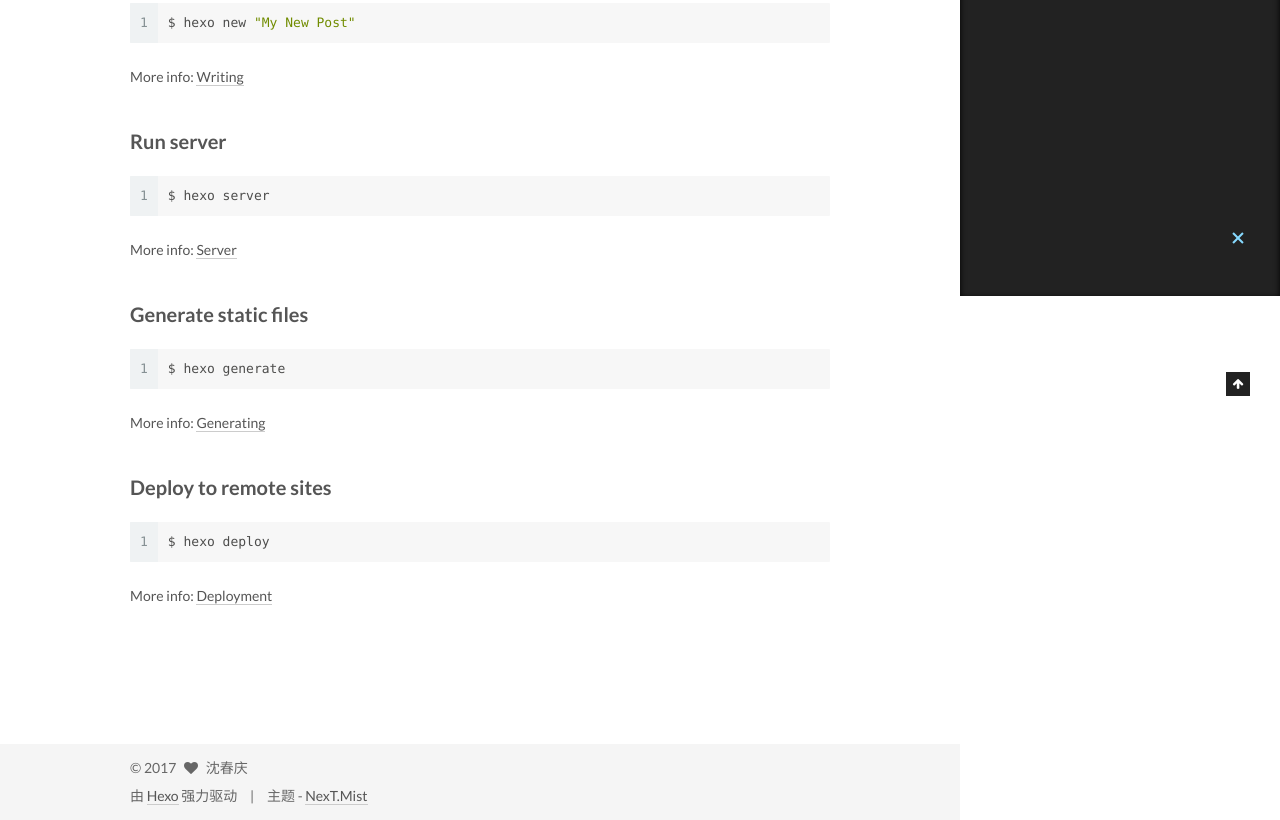
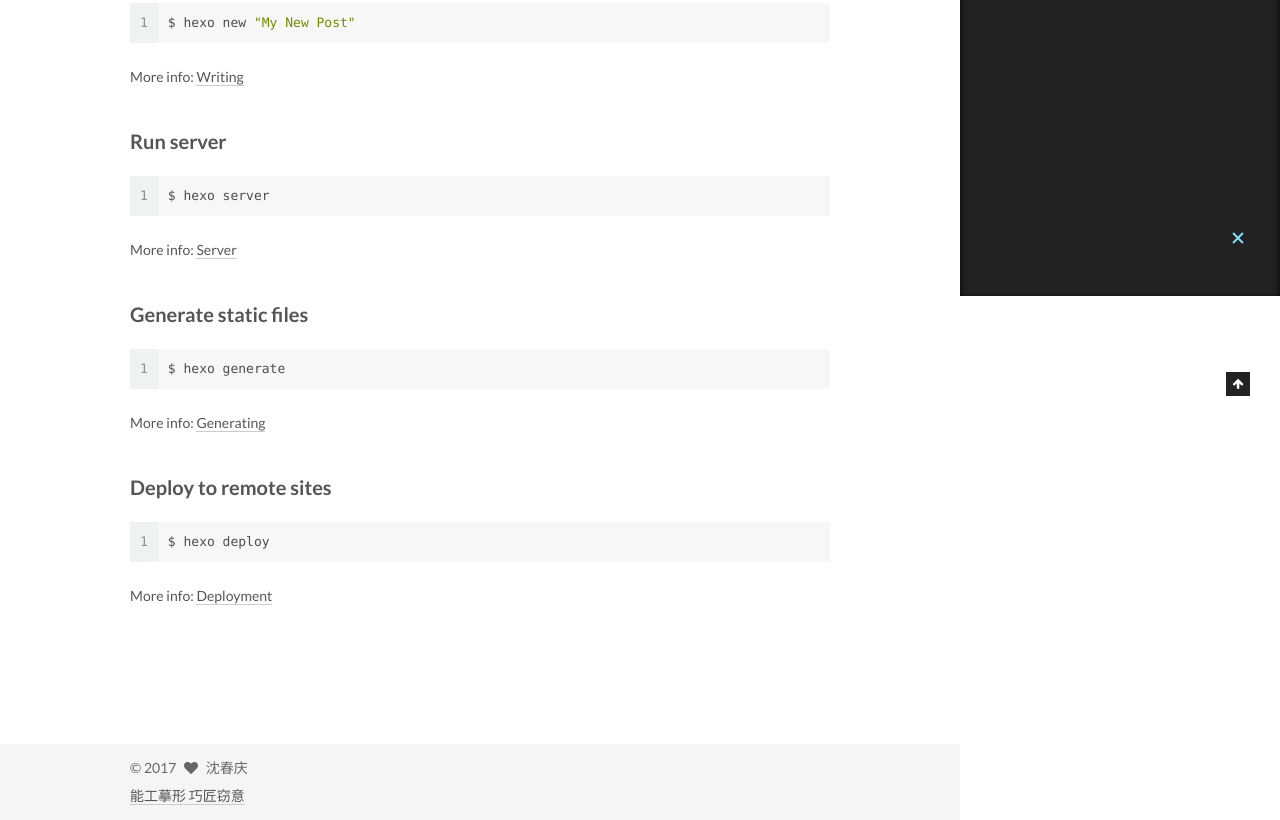
Before and after one commit to theShadowShen/Scqcool.github.io, a plain HTML site: page 2017/05/04/hello-world/index.html in a window 1280 px wide. Shown: the part 504-1324 px from the top of the page. Drawn offline with Linux system fonts and the light colour scheme.

Commit message:
Site updated: 2017-05-04 15:17:07

```diff
--- a/2017/05/04/hello-world/index.html
+++ b/2017/05/04/hello-world/index.html
@@ -500,14 +500,9 @@
 </div>
 
 
-<div class="powered-by">
-  由 <a class="theme-link" href="https://hexo.io">Hexo</a> 强力驱动
-</div>
-
 <div class="theme-info">
-  主题 -
-  <a class="theme-link" href="https://github.com/iissnan/hexo-theme-next">
-    NexT.Mist
+  <a class="theme-link">
+    能工摹形 巧匠窃意
   </a>
 </div>
 
```
Also changed, not shown: archives/2017/05/index.html (+2 -7 lines), archives/2017/index.html (+2 -7 lines), archives/index.html (+2 -7 lines), index.html (+2 -7 lines).
